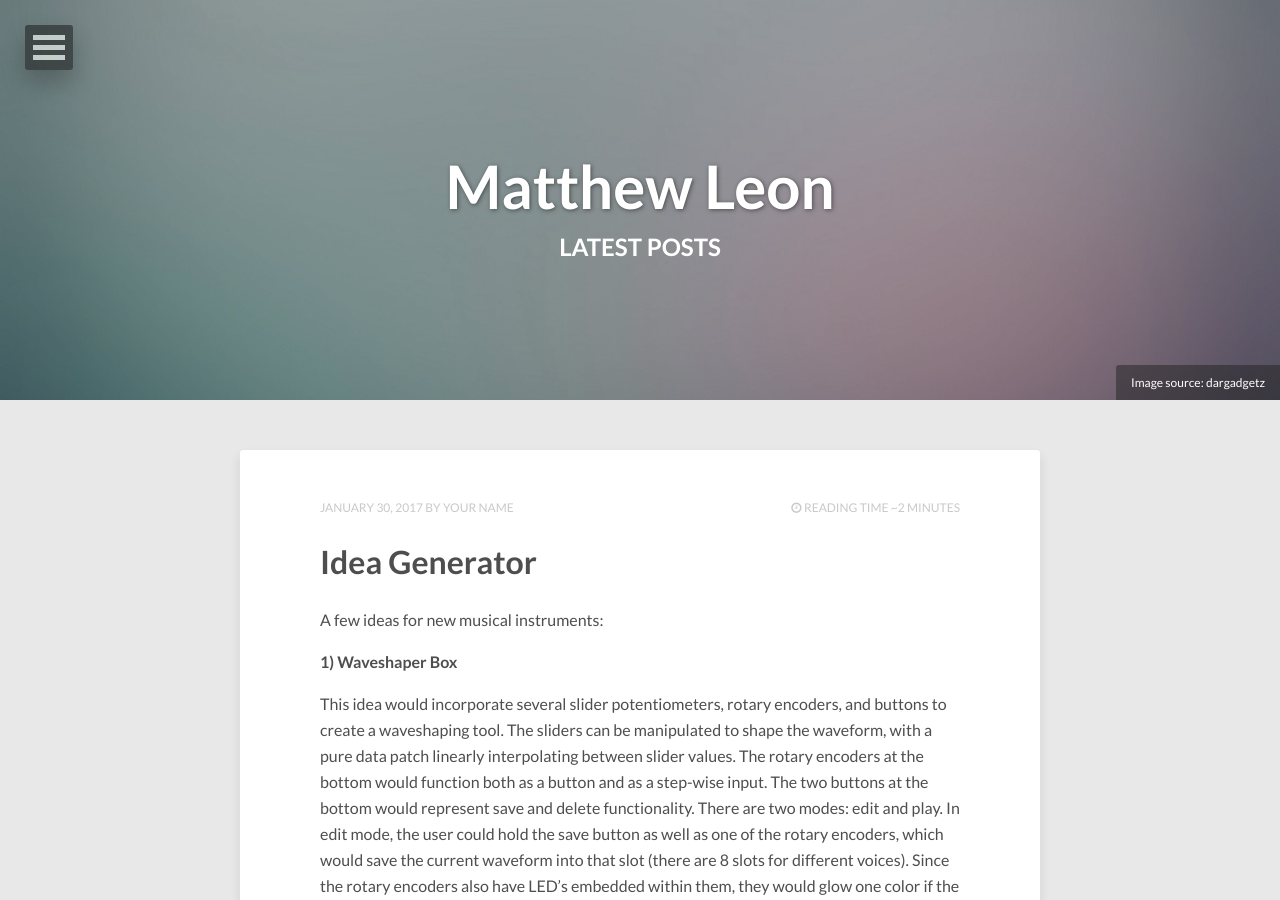
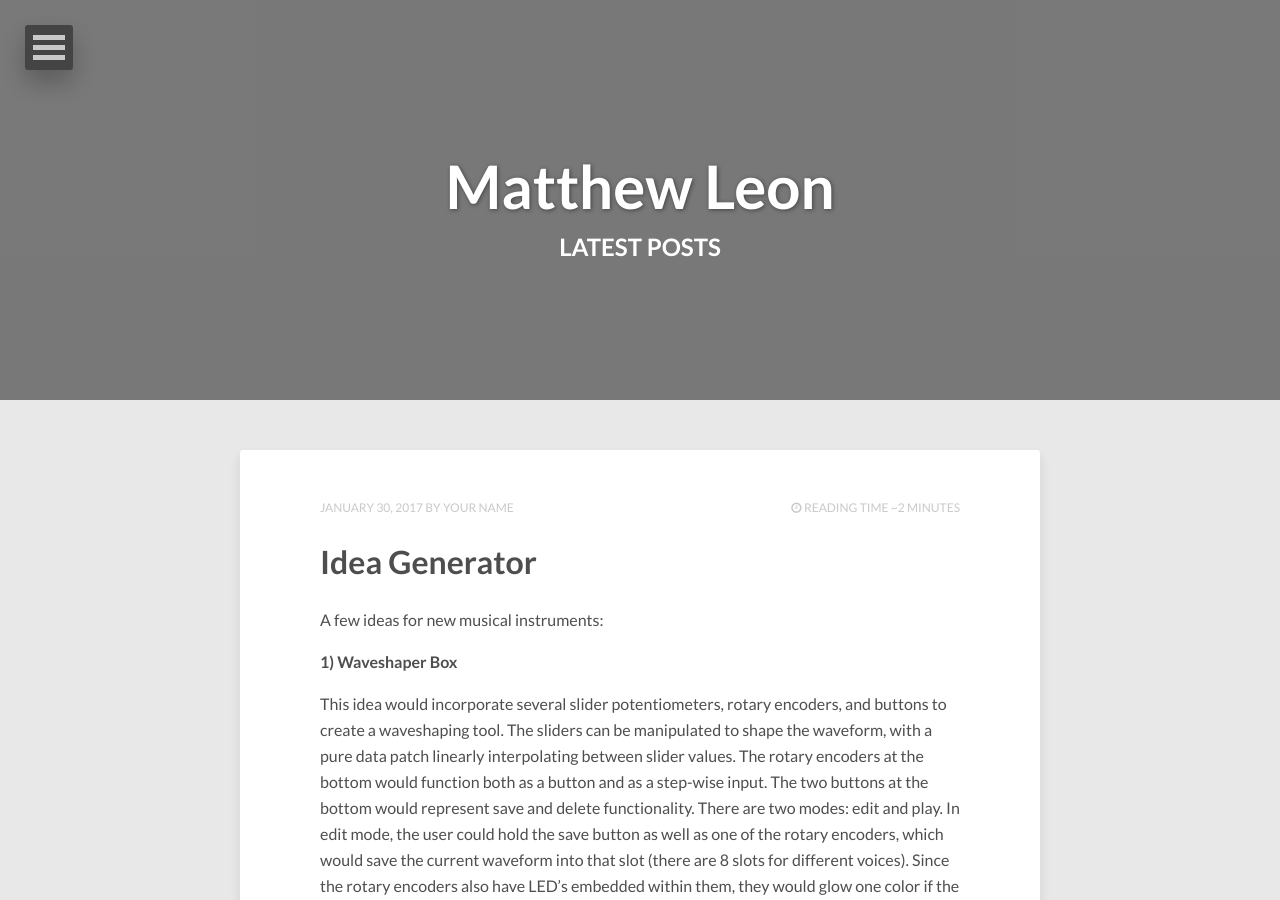
Before and after one commit to matthew-leon/matthew-leon.github.io, a Jekyll site: the page built from index.html, in a window 1280 px wide and 900 px high. Built offline with Jekyll 4.4.1, drawn with Linux system fonts in a browser that asks for light colours; nearby versions of some CDN libraries; the list of posts is cut into pages by our own code.

Commit message:
Update index.html

```diff
--- a/index.html
+++ b/index.html
@@ -5,9 +5,9 @@
 tags: [Jekyll, theme, themes, responsive, blog, modern]
 comments: false
 image:
-  feature: abstract-1.jpg
-  credit: dargadgetz
-  creditlink: http://www.dargadgetz.com/ios-7-abstract-wallpaper-pack-for-iphone-5-and-ipod-touch-retina/
+  feature: /at_photos/photo28.jpg
+  credit:
+  creditlink:
 ---
 
 {% for post in paginator.posts %}
```
